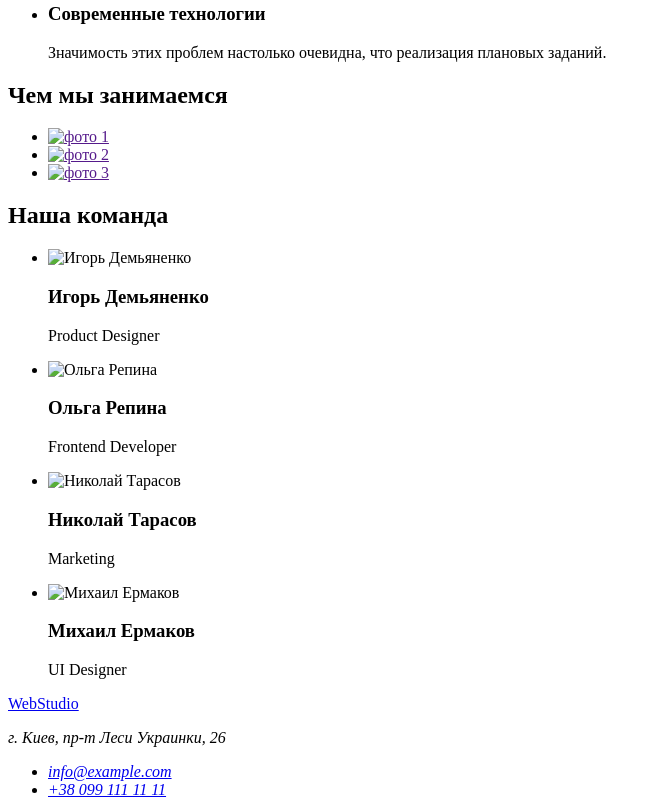
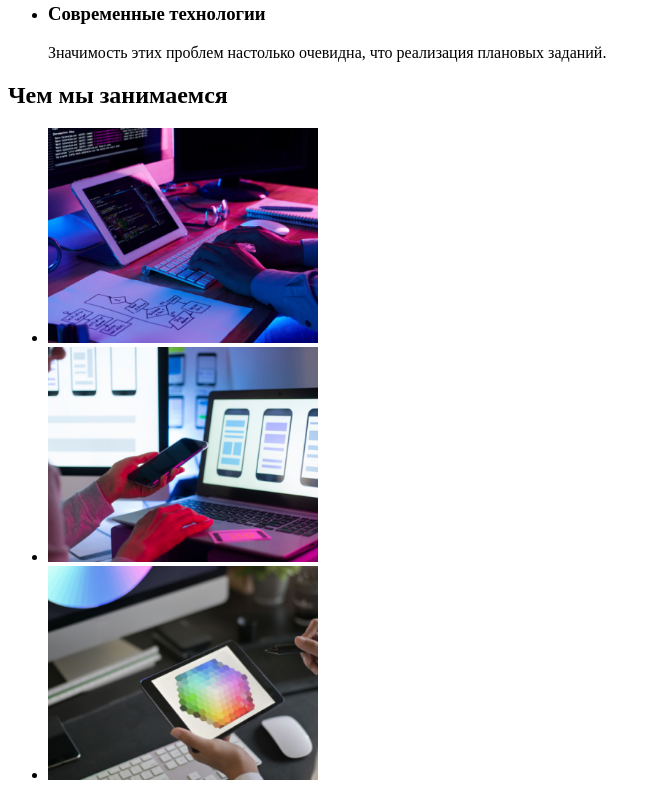
Before and after one commit to Maksym-Tykhonenko/goit-markup-hw-02, a plain HTML site: page index.html in a window 1280 px wide. Shown: the part 514-1315 px from the top of the page, without its empty margins (0-661 px from the left). Drawn offline with Linux system fonts and the light colour scheme.

Commit message:
исправляет ошибку в images

```diff
--- a/index.html
+++ b/index.html
@@ -60,9 +60,9 @@
         <section>
             <h2>Чем мы занимаемся</h2>
             <ul>
-                <li><a href=""><img src="./imegis/box_1.jpg" alt="фото 1" width="270"></a></li>
-                <li><a href=""><img src="./imegis/box_2.jpg" alt="фото 2" width="270"></a></li>
-                <li><a href=""><img src="./imegis/box_3.jpg" alt="фото 3" width="270"></a></li>
+                <li><a href=""><img src="./images/box_1.jpg" alt="фото 1" width="270"></a></li>
+                <li><a href=""><img src="./images/box_2.jpg" alt="фото 2" width="270"></a></li>
+                <li><a href=""><img src="./images/box_3.jpg" alt="фото 3" width="270"></a></li>
             </ul>
         </section>
 
@@ -71,23 +71,23 @@
             <h2>Наша команда</h2>
             <ul>
                 <li>
-                    <img src="./imegis/img.jpg" alt="Игорь Демьяненко" width="270">
+                    <img src="./images/img.jpg" alt="Игорь Демьяненко" width="270">
                     <h3>Игорь Демьяненко</h3>
                     <p> Product Designer</p>
 
                 </li>
                 <li>
-                    <img src="./imegis/img(1).jpg" alt="Ольга Репина" width="270">
+                    <img src="./images/img(1).jpg" alt="Ольга Репина" width="270">
                     <h3>Ольга Репина</h3>
                     <p> Frontend Developer</p>
                 </li>
                 <li>
-                    <img src="./imegis/img(2).jpg" alt="Николай Тарасов" width="270">
+                    <img src="./images/img(2).jpg" alt="Николай Тарасов" width="270">
                     <h3>Николай Тарасов</h3>
                     <p>Marketing</p>
                 </li>
                 <li>
-                    <img src="./imegis/img(3).jpg" alt="Михаил Ермаков" width="270">
+                    <img src="./images/img(3).jpg" alt="Михаил Ермаков" width="270">
                     <h3>Михаил Ермаков</h3>
                     <p>UI Designer</p>
                 </li>
```
